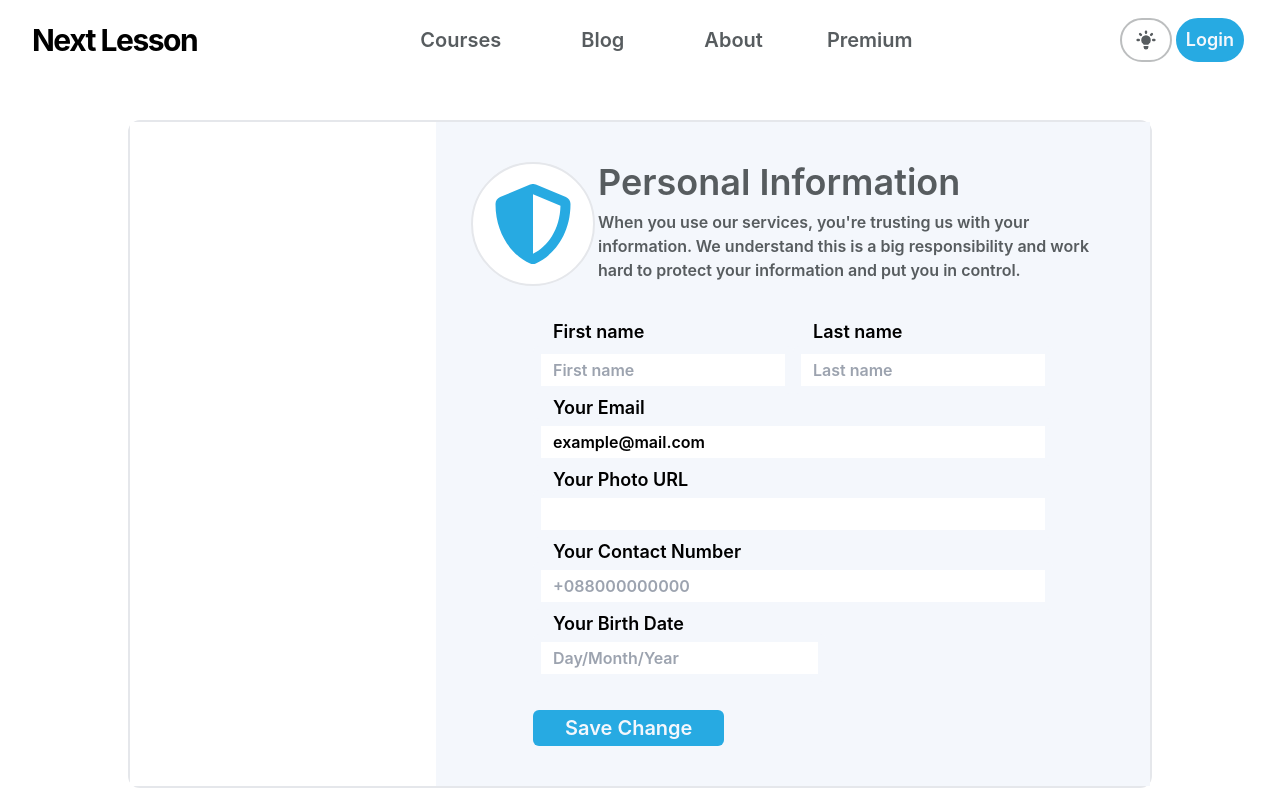
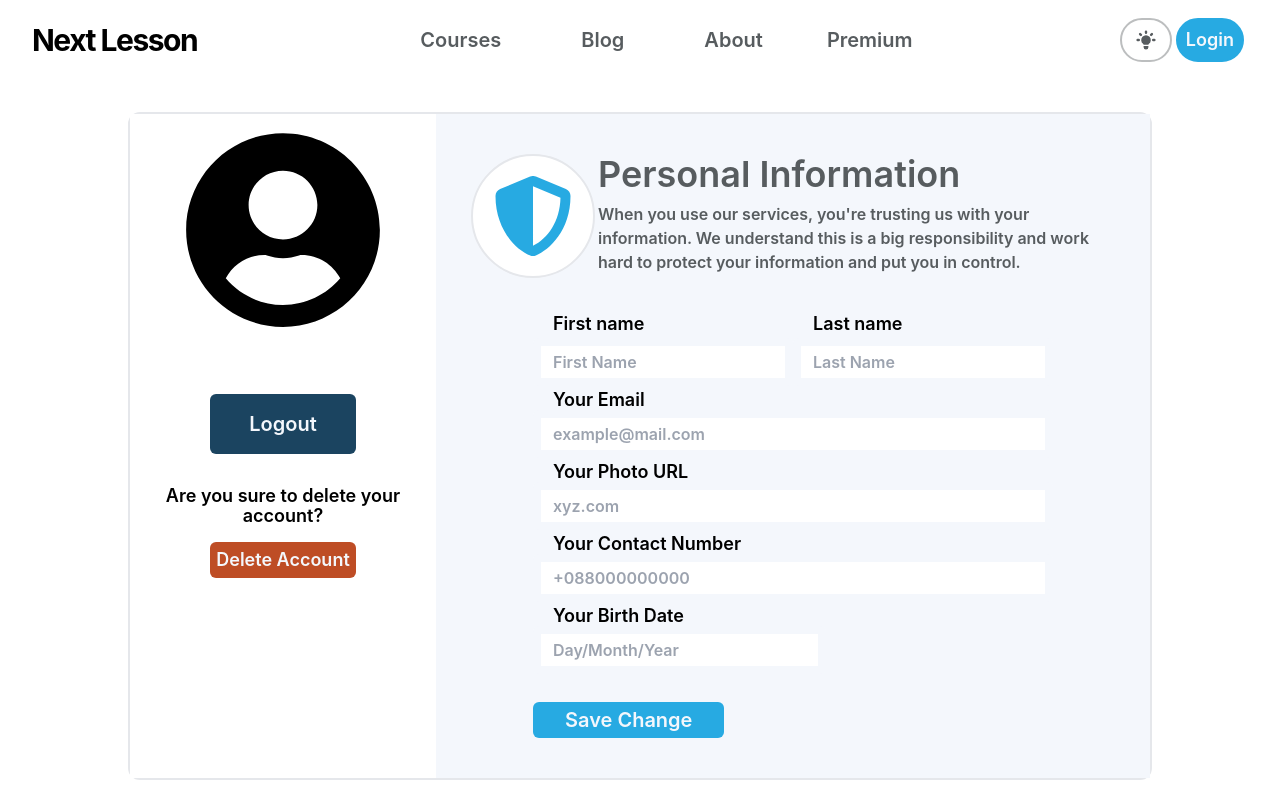
Before and after one commit to AnamulHassan/next-lesson-client-repo, a React (Create React App) app: page /profile in a window 1280 px wide. Built offline with nearby package versions, Linux system fonts and the light colour scheme; no server answers.

Commit message:
added logout and delete user button

```diff
--- a/src/components/Header.jsx
+++ b/src/components/Header.jsx
@@ -1,7 +1,7 @@
 import React, { useContext, useState } from 'react';
 import { AuthContext } from '../context/UserContext';
 import { Link, NavLink } from 'react-router-dom';
-import { FaRegUserCircle, FaBars } from 'react-icons/fa';
+import { FaBars, FaUserCircle } from 'react-icons/fa';
 import { HiLightBulb, HiMoon } from 'react-icons/hi';
 /*
 Navigation color
@@ -116,17 +116,21 @@ const Header = () => {
             <div className="flex items-center">
               <div className="px-1">
                 <div className="">
-                  {user?.uid ? (
+                  {user?.photoURL ? (
                     <Link to="/profile">
                       <img
                         className=" rounded-full h-9 md:h-10 xl:h-11 w-9 md:w-10 xl:w-11"
                         src={user?.photoURL}
                         alt=""
+                        onError={e =>
+                          (e.currentTarget.src =
+                            'https://cdn-icons-png.flaticon.com/512/219/219983.png')
+                        }
                       />
                     </Link>
                   ) : user?.uid ? (
                     <Link to="/profile">
-                      <FaRegUserCircle className="h-6 md:h-8 w-6 md:w-8 p-1 hover:text-[#0071b3] text-[#575c5f] border-2 border-[#bcbebf] rounded-full" />
+                      <FaUserCircle className="h-9 md:h-12 w-9 md:w-12 hover:text-[#0071b3] text-[#575c5f] border-2 border-[#bcbebf] rounded-full" />
                     </Link>
                   ) : (
                     <Link
--- a/src/components/Profile.jsx
+++ b/src/components/Profile.jsx
@@ -1,6 +1,6 @@
 import React, { useContext, useState } from 'react';
 import { AuthContext } from '../context/UserContext';
-import { FaShieldAlt } from 'react-icons/fa';
+import { FaShieldAlt, FaUserCircle } from 'react-icons/fa';
 import DatePicker from 'react-datepicker';
 import 'react-datepicker/dist/react-datepicker.css';
 import { Form } from 'react-router-dom';
@@ -23,33 +23,62 @@ button text: #ffffff
 btn bg #8cc63e
 */
 const Profile = () => {
-  const { user } = useContext(AuthContext);
+  const { user, updateUserProfile, updateUserEmail } = useContext(AuthContext);
   const [date, setDate] = useState(null);
   const handleChangeInfo = event => {
     event.preventDefault();
-    const form = event.value;
-    // const fullName = form.firstName.value + form.lastName.value;
-    const photoUrl = form?.photo.value;
-    const contactNumber = form?.contact.value;
-
-    // console.log(fullName);
-    console.log(photoUrl);
-    console.log(contactNumber);
+    const form = event.target;
+    const fullName = form.firstName.value + ' ' + form.lastName.value;
+    const email = form.email.value;
+    const photoUrl = form.photoUrl.value;
+    const contactNumber = form.contactNumber.value;
+    updateUserProfile(fullName, photoUrl)
+      .then(result => {
+        console.log(result);
+      })
+      .catch(error => {
+        console.error(error);
+      });
+    updateUserEmail(email)
+      .then(() => {})
+      .catch(error => {
+        console.error(error);
+      });
   };
+  console.log(user);
   return (
-    <section className="w-4/5 mx-auto border-2 rounded-xl  mt-10">
-      <Form onSubmit={handleChangeInfo} className="bg-[#f4f7fc] flex">
-        <div className="bg-[#ffffff] w-[30%]">
+    <section className="w-4/5 mx-auto border-2 rounded-xl  my-8">
+      <div className="bg-[#f4f7fc] flex">
+        <div className="bg-[#ffffff] w-[30%] flex flex-col ">
           <div className="flex justify-center my-4">
+            {user?.photoURL ? (
               <img
                 className="rounded-full max-h-[200px] "
                 src={user?.photoURL}
                 alt=""
+                onError={e =>
+                  (e.currentTarget.src =
+                    'https://cdn-icons-png.flaticon.com/512/219/219983.png')
+                }
               />
+            ) : (
+              <FaUserCircle className="text-[200px]" />
+            )}
           </div>
           <h2 className="text-3xl font-semibold text-center">
-            {user?.displayName}
+            {user?.displayName === ' ' ? 'Unknown User' : user?.displayName}
           </h2>
+          <div className="flex flex-col items-center px-8">
+            <button className="bg-[#1b4460] font-semibold text-xl py-4 mt-12 w-[60%]  select-none  rounded-md cursor-pointer text-[#f4f7fc] duration-300 hover:bg-[#0071b3]">
+              Logout
+            </button>
+            <h2 className="text-lg font-semibold text-center leading-5 mt-8">
+              Are you sure to delete your account?
+            </h2>
+            <button className="bg-[#be4d25] font-semibold text-lg py-1 mt-4 w-[60%]  select-none  rounded-md cursor-pointer text-[#f4f7fc] duration-300 hover:bg-[#2596be]">
+              Delete Account
+            </button>
+          </div>
         </div>
         <div className="w-[70%] px-8 py-10">
           <div className="flex">
@@ -69,7 +98,7 @@ const Profile = () => {
               </p>
             </div>
           </div>
-          <div className="mt-8 w-[80%] mx-auto">
+          <Form onSubmit={handleChangeInfo} className="mt-8 w-[80%] mx-auto">
             <div className="w-full flex justify-between">
               <div className="space-y-1 w-full">
                 <label
@@ -82,7 +111,12 @@ const Profile = () => {
                   type="text"
                   name="firstName"
                   id="first-name"
-                  placeholder="First name"
+                  required
+                  placeholder={
+                    user?.displayName
+                      ? user.displayName.split(' ')[0]
+                      : 'First Name'
+                  }
                   className=" w-full px-3 py-1 border-8 rounded-md text-md font-semibold  border-[#f4f7fc]  bg-[#ffffff]  outline-none"
                 />
               </div>
@@ -99,7 +133,12 @@ const Profile = () => {
                     type="text"
                     name="lastName"
                     id="last-name"
-                    placeholder="Last name"
+                    required
+                    placeholder={
+                      user?.displayName
+                        ? user.displayName.split(' ')[1]
+                        : 'Last Name'
+                    }
                     className="w-full px-3 py-1 border-8 rounded-md text-md font-semibold  border-[#f4f7fc]  bg-[#ffffff]  outline-none"
                   />
                 </div>
@@ -116,9 +155,9 @@ const Profile = () => {
                 type="email"
                 id="email"
                 name="email"
+                required
                 className="w-full px-3 py-1 border-8 rounded-md text-md font-semibold  border-[#f4f7fc]  bg-[#ffffff]  outline-none"
-                defaultValue={user?.email ? user.email : 'example@mail.com'}
-                readOnly
+                placeholder={user?.email ? user.email : 'example@mail.com'}
               />
             </div>
             <div>
@@ -131,9 +170,10 @@ const Profile = () => {
               <input
                 type="text"
                 id="photoUrl"
-                name="photo"
+                name="photoUrl"
+                required
                 className="w-full px-3 py-1 border-8 rounded-md text-md font-semibold  border-[#f4f7fc]  bg-[#ffffff]  outline-none"
-                placeholder={user?.photoURL}
+                placeholder={user?.photoURL ? user?.photoURL : 'xyz.com'}
               />
             </div>
             <div>
@@ -146,7 +186,7 @@ const Profile = () => {
               <input
                 type="number"
                 id="contact-number"
-                name="contact"
+                name="contactNumber"
                 className="w-full px-3 py-1 border-8 rounded-md text-md font-semibold  border-[#f4f7fc]  bg-[#ffffff]  outline-none"
                 placeholder="+088000000000"
               />
@@ -172,9 +212,9 @@ const Profile = () => {
               value="Save Change"
               className=" mt-7 px-8 py-1 select-none font-semibold rounded-md cursor-pointer bg-[#27aae2] text-xl  text-[#f4f7fc]  duration-300 hover:bg-[#0071b3]"
             />
+          </Form>
         </div>
       </div>
-      </Form>
     </section>
   );
 };
--- a/src/components/Register.jsx
+++ b/src/components/Register.jsx
@@ -58,7 +58,7 @@ const Register = () => {
   };
   // Update User Profile Function
   const handleUserInfoUpdate = (name, photoURL) => {
-    updateUserProfile(name, photoURL)
+    updateUserProfile(name, photoURL, '', '')
       .then(() => {})
       .catch(error => setError(error.message));
   };
--- a/src/context/UserContext.js
+++ b/src/context/UserContext.js
@@ -8,6 +8,7 @@ import {
   GithubAuthProvider,
   signInWithPopup,
   onAuthStateChanged,
+  updateEmail,
 } from 'firebase/auth';
 import app from '../firebase/firebase.config';
 // Authentication Declaration
@@ -31,6 +32,11 @@ const UserContext = ({ children }) => {
       photoURL: photoUrl,
     });
   };
+  // User Email Update Function
+  const updateUserEmail = email => {
+    return updateEmail(auth.currentUser, email);
+  };
+
   // Login With Google Function
   const loginWithGoogle = () => {
     return signInWithPopup(auth, googleProvider);
@@ -43,6 +49,7 @@ const UserContext = ({ children }) => {
   const signInUser = (email, password) => {
     return signInWithEmailAndPassword(auth, email, password);
   };
+  // Delete User Account Function
   useEffect(() => {
     const unsubscribe = onAuthStateChanged(auth, user => {
       // console.log(user);
@@ -58,6 +65,7 @@ const UserContext = ({ children }) => {
     signInUser,
     loginWithGoogle,
     loginWithGithub,
+    updateUserEmail,
   };
   return (
     <AuthContext.Provider value={userInfo}>{children}</AuthContext.Provider>
```
Lines whose indentation alone changed are shown as unchanged.
